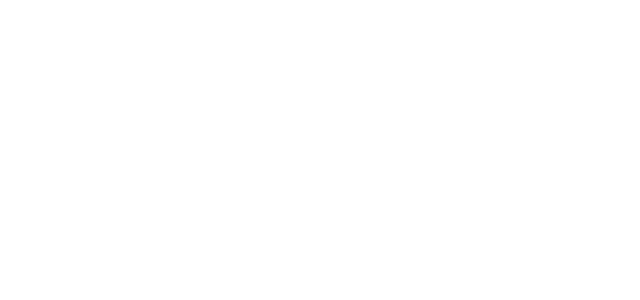
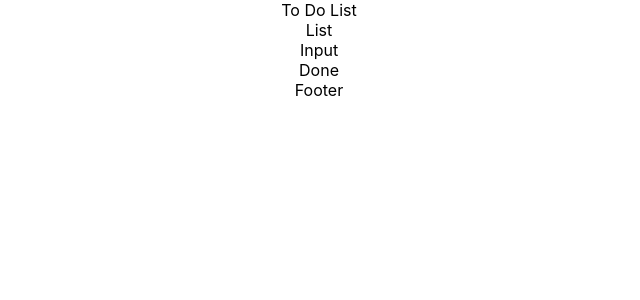
Before and after one commit to PatGra/to-do-list-react, a React (Create React App) app: page / in a window 1280 px wide. Shown: the top 300 px of the page, without its empty margins (321-961 px from the left). Built offline with nearby package versions, Linux system fonts and the light colour scheme.

Commit message:
frameSetUP

```diff
--- a/package.json
+++ b/package.json
@@ -9,8 +9,8 @@
     "react": "^17.0.2",
     "react-dom": "^17.0.2",
     "react-scripts": "4.0.3",
-    "sass": "^1.44.0",
-    "web-vitals": "^1.1.2"
+    "sass": "^1.44.0"
+
   },
   "scripts": {
     "start": "react-scripts start",
--- a/src/App.css
+++ /dev/null
@@ -1,38 +0,0 @@
-.App {
-  text-align: center;
-}
-
-.App-logo {
-  height: 40vmin;
-  pointer-events: none;
-}
-
-@media (prefers-reduced-motion: no-preference) {
-  .App-logo {
-    animation: App-logo-spin infinite 20s linear;
-  }
-}
-
-.App-header {
-  background-color: #282c34;
-  min-height: 100vh;
-  display: flex;
-  flex-direction: column;
-  align-items: center;
-  justify-content: center;
-  font-size: calc(10px + 2vmin);
-  color: white;
-}
-
-.App-link {
-  color: #61dafb;
-}
-
-@keyframes App-logo-spin {
-  from {
-    transform: rotate(0deg);
-  }
-  to {
-    transform: rotate(360deg);
-  }
-}
--- a/src/App.js
+++ b/src/App.js
@@ -1,10 +1,15 @@
 
-import './App.css';
+import './App.scss';
+import Header from './components/Header';
+import Main from './components/Main';
+import Footer from './components/Footer';
 
 function App() {
   return (
     <div className="App">
-
+      <Header/>
+      <Main/>
+      <Footer/>
     </div>
   );
 }
--- /dev/null
+++ b/src/App.scss
@@ -0,0 +1,3 @@
+.App {
+  text-align: center;
+}
--- /dev/null
+++ b/src/components/Footer.js
@@ -0,0 +1,10 @@
+
+const Footer = () => {
+    return(
+        <div className='Footer'>
+            Footer
+        </div>
+    )
+}
+
+export default Footer;
--- /dev/null
+++ b/src/components/Header.js
@@ -0,0 +1,11 @@
+
+
+const Header = () => {
+    return(
+        <div className='Header'>
+            To Do List
+        </div>
+    )
+}
+
+export default Header;
--- /dev/null
+++ b/src/components/Main.js
@@ -0,0 +1,15 @@
+import Tasks from "./Tasks";
+import TasksInput from "./TasksInput";
+import TasksDone from "./TasksDone";
+
+const Main = () => {
+    return(
+        <div className='Main'>
+            <Tasks/>
+            <TasksInput/>
+            <TasksDone/>
+        </div>
+    )
+}
+
+export default Main;
--- /dev/null
+++ b/src/components/Tasks.js
@@ -0,0 +1,11 @@
+
+
+const Tasks = () => {
+    return(
+        <div className='Tasks'>
+            List
+        </div>
+    )
+}
+
+export default Tasks;
--- /dev/null
+++ b/src/components/TasksDone.js
@@ -0,0 +1,12 @@
+
+
+
+const TasksDone = () => {
+    return(
+        <div className='TasksDone'>
+            Done
+        </div>
+    )
+}
+
+export default TasksDone;
--- /dev/null
+++ b/src/components/TasksInput.js
@@ -0,0 +1,12 @@
+
+
+
+const TasksInput = () => {
+    return(
+        <div className='TasksInput'>
+            Input
+        </div>
+    )
+}
+
+export default TasksInput;
--- a/src/index.js
+++ b/src/index.js
@@ -2,7 +2,7 @@
 import ReactDOM from 'react-dom';
 import './index.scss';
 import App from './App';
-import reportWebVitals from './reportWebVitals';
+
 
 ReactDOM.render(
   <React.StrictMode>
@@ -10,8 +10,3 @@
   </React.StrictMode>,
   document.getElementById('root')
 );
-
-// If you want to start measuring performance in your app, pass a function
-// to log results (for example: reportWebVitals(console.log))
-// or send to an analytics endpoint. Learn more: https://bit.ly/CRA-vitals
-reportWebVitals();
--- a/src/reportWebVitals.js
+++ /dev/null
@@ -1,13 +0,0 @@
-const reportWebVitals = onPerfEntry => {
-  if (onPerfEntry && onPerfEntry instanceof Function) {
-    import('web-vitals').then(({ getCLS, getFID, getFCP, getLCP, getTTFB }) => {
-      getCLS(onPerfEntry);
-      getFID(onPerfEntry);
-      getFCP(onPerfEntry);
-      getLCP(onPerfEntry);
-      getTTFB(onPerfEntry);
-    });
-  }
-};
-
-export default reportWebVitals;
```
